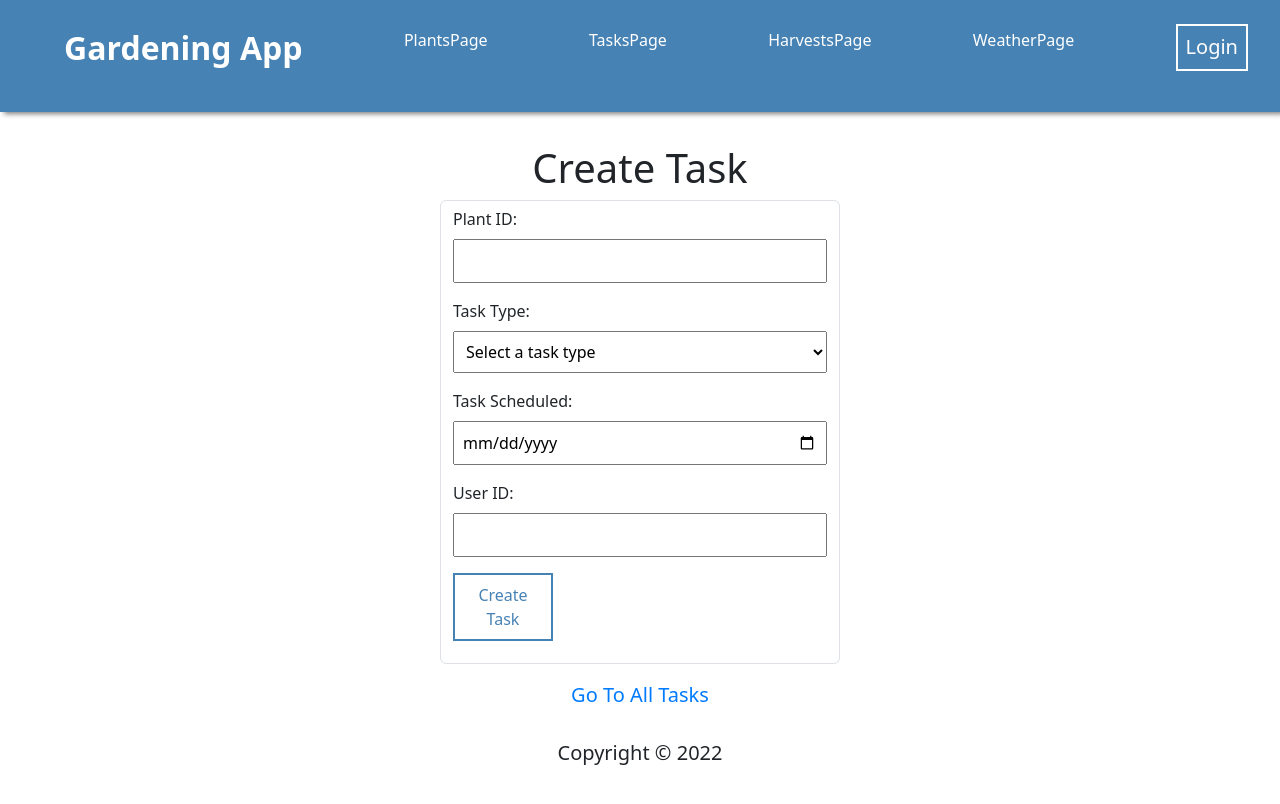
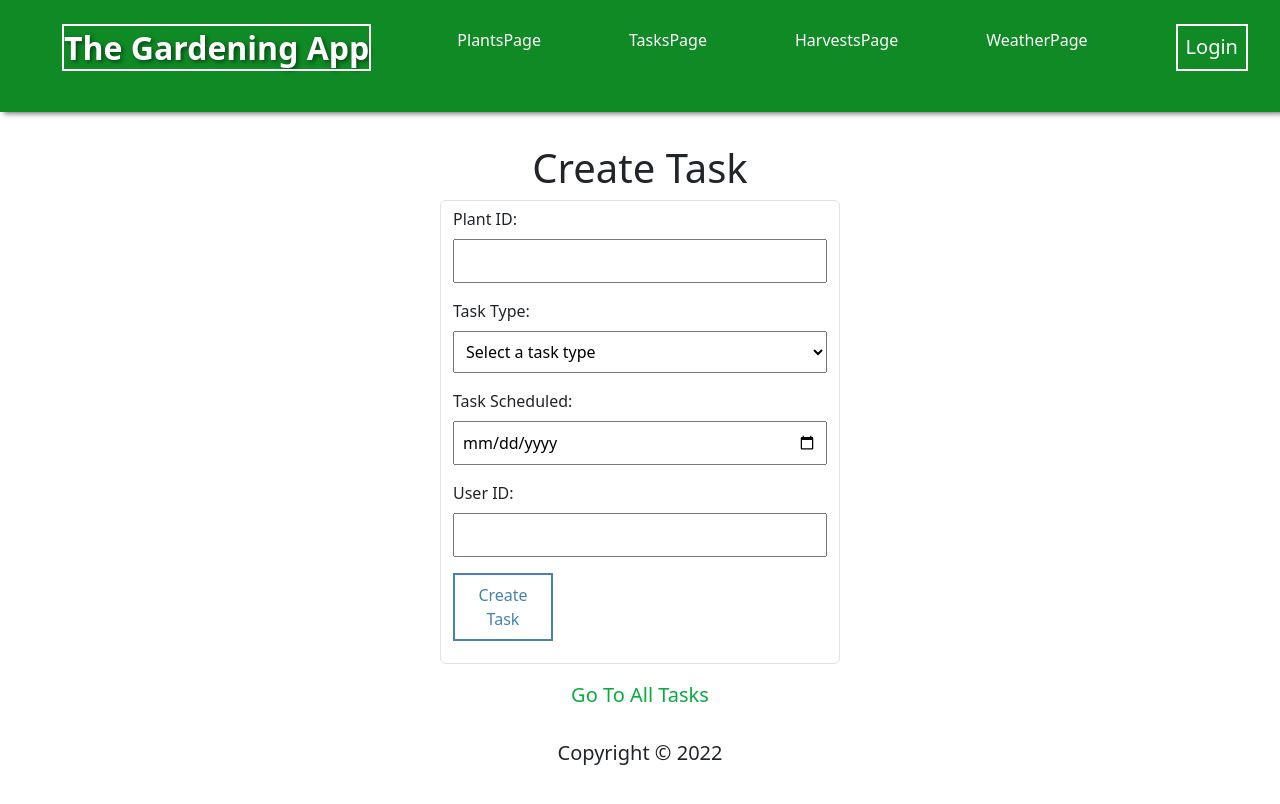
Before and after one commit to MPacris/Gardener_App_Capstone_Project, a React (Create React App) app in the folder frontend/: page /create-task in a window 1280 px wide. Shown: the top 804 px of the page. Built offline with nearby package versions, Linux system fonts and the light colour scheme.

Commit message:
changed colors

```diff
--- a/frontend/src/components/NavBar/NavBar.css
+++ b/frontend/src/components/NavBar/NavBar.css
@@ -9,7 +9,7 @@ li {
 }
 
 .navBar {
-  background: steelblue;
+  background: rgb(15, 138, 37);
   box-shadow: 4px 2px 5px gray;
   color: white;
   margin-bottom: 2rem;
--- a/frontend/src/components/NavBar/NavBar.jsx
+++ b/frontend/src/components/NavBar/NavBar.jsx
@@ -11,8 +11,8 @@ const Navbar = () => {
     <div className="navBar">
       <ul>
         <li className="brand">
-          <Link to="/" style={{ textDecoration: "none", color: "white" }}>
-            <b>Gardening App</b>
+        <Link to="/" style={{ textDecoration: "none", color: "white", textShadow: "2px 2px 4px rgba(0, 0, 0, 0.5)", outline: "2px solid white" }}>
+            <b>The Gardening App</b>
           </Link>
         </li>
 
--- a/frontend/src/pages/HarvestsPage/HarvestsPage.jsx
+++ b/frontend/src/pages/HarvestsPage/HarvestsPage.jsx
@@ -85,7 +85,7 @@ const HarvestsPage = () => {
 
   return (
     <div className="container">
-      <h1>This is the Harvests Page</h1>
+      <h1>Harvests Tracker</h1>
       <div className="filters">
         <label>
           Plant Type:
--- a/frontend/src/pages/TaskDetails/TaskDetails.css
+++ b/frontend/src/pages/TaskDetails/TaskDetails.css
@@ -42,7 +42,7 @@
     width: 100%;
     padding: 0.5rem;
     margin-bottom: 1rem;
-    background-color: #007bff;
+    background-color: #1c8808;
     color: #fff;
     border: none;
     border-radius: 4px;
@@ -50,7 +50,7 @@
   }
 
   .task-details button:hover {
-    background-color: #0056b3;
+    background-color: #0cf54a;
   }
 
   .link-wrapper {
@@ -59,7 +59,7 @@
   }
 
   .link-wrapper a {
-    color: #007bff;
+    color: #09ac3f;
     text-decoration: none;
   }
 
--- a/frontend/src/pages/TasksPage/TasksPage.jsx
+++ b/frontend/src/pages/TasksPage/TasksPage.jsx
@@ -101,7 +101,7 @@ const TasksPage = () => {
 
   return (
     <div className="container">
-      <h1>This is the Tasks Page</h1>
+      <h1>My Tasks</h1>
       <div className="filters">
 
         <label>
--- a/frontend/src/utils/AddGarden/AddGarden.css
+++ b/frontend/src/utils/AddGarden/AddGarden.css
@@ -43,7 +43,7 @@
   }
 
   .add-garden-button {
-    background-color: #4c91af;
+    background-color: #37d60f;
     color: white;
     border: none;
     padding: 10px 20px;
@@ -52,7 +52,7 @@
   }
 
   .add-garden-button:hover {
-    background-color: #4572a0;
+    background-color: #086d10;
   }
 
   .go-to-gardens-link {
--- a/frontend/src/utils/AddGarden/AddGarden.jsx
+++ b/frontend/src/utils/AddGarden/AddGarden.jsx
@@ -60,7 +60,7 @@ const AddGarden = () => {
 
   return (
     <div className="add-garden-container">
-      <h1 className="add-garden-heading">Add Garden</h1>
+      <h1 className="add-garden-heading">Add a New Garden</h1>
 
       <div className="add-garden-form">
         {error && <p className="error-message">{error}</p>}
```
